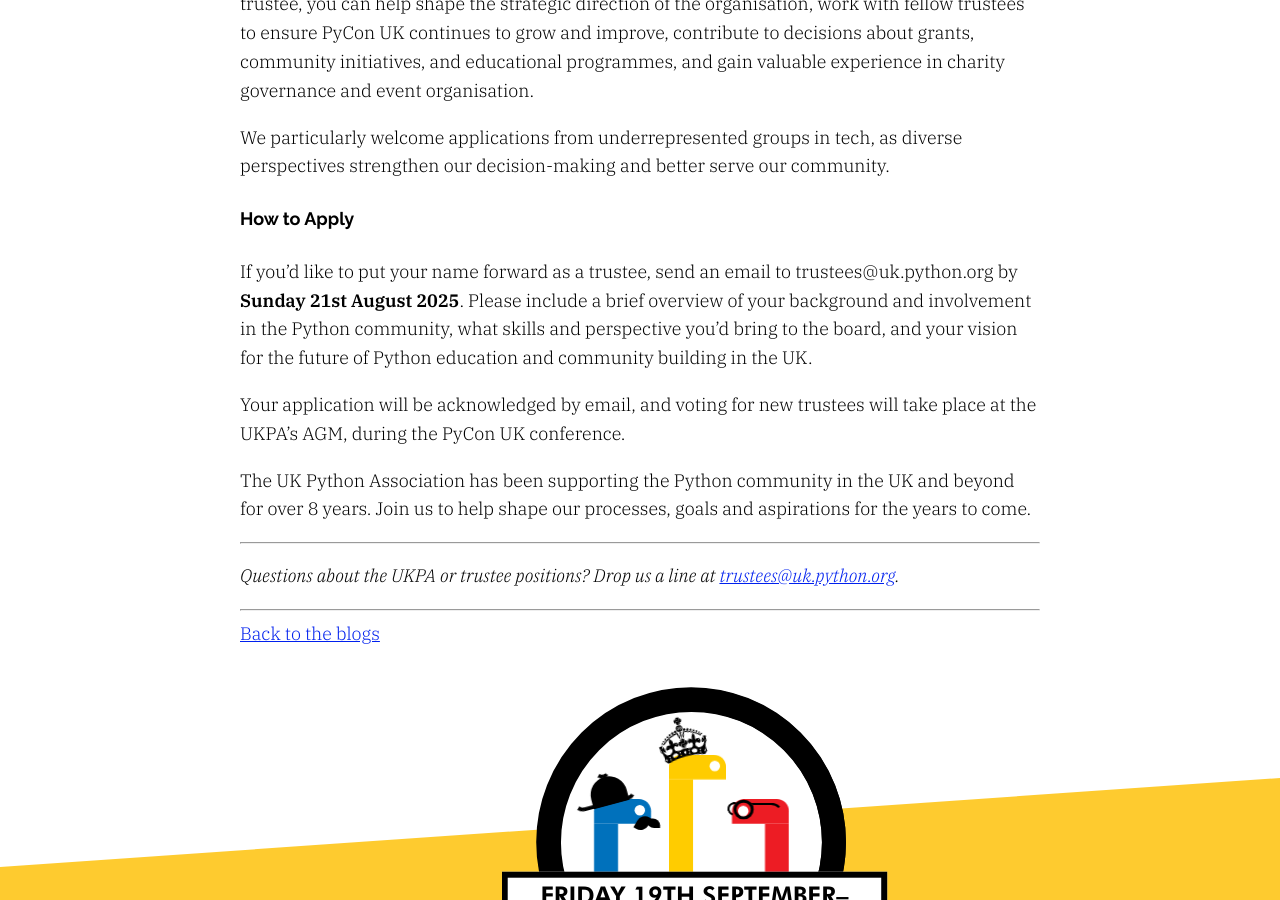
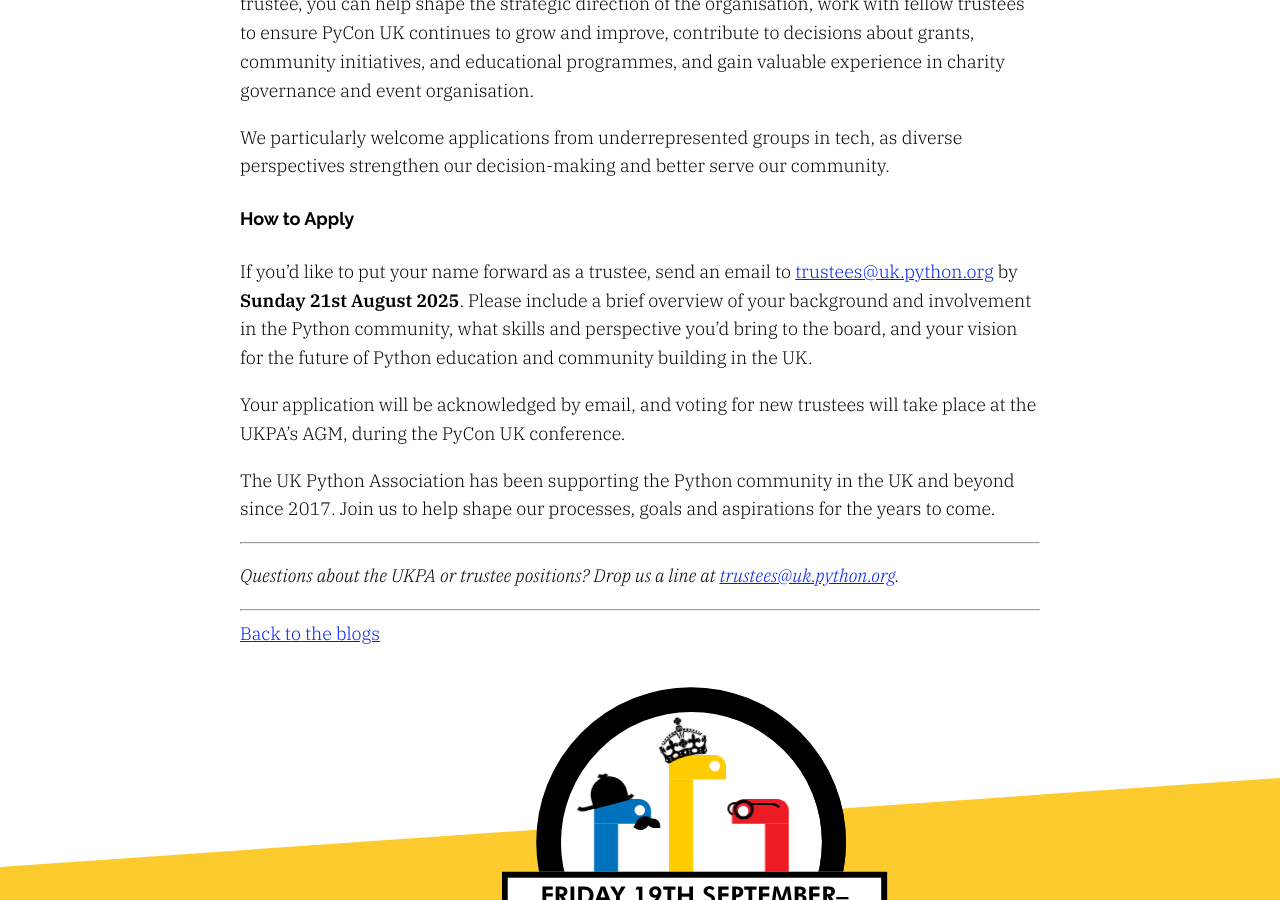
Before and after one commit to gma/2025.pyconuk.org, a Jekyll site: the page built from src/_posts/2025-08-06-the-ukpa-needs-you.md, in a window 1280 px wide and 900 px high, scrolled down 1399 px. Built offline with Jekyll 4.4.1, drawn with Linux system fonts in a browser that asks for light colours.

Commit message:
Fix charity and email links

```diff
--- a/src/_posts/2025-08-06-the-ukpa-needs-you.md
+++ b/src/_posts/2025-08-06-the-ukpa-needs-you.md
@@ -7,7 +7,7 @@ There is a charitable organisation, the [UK Python Association](https://uk.pytho
 
 ## What is the UKPA?
 
-The UK Python Association is a registered charity (registered in England and Wales, charity no. [1173471](http://apps.charitycommission.gov.uk/Showcharity/RegisterOfCharities/CharityWithoutPartB.aspx?RegisteredCharityNumber=1173471&SubsidiaryNumber=0)) dedicated to advancing education in the Python programming language in the UK and beyond. Established to support and grow the Python community, the UKPA serves as the driving force behind the annual PyCon UK conference and other initiatives that promote Python education and collaboration.
+The UK Python Association is a registered charity (registered in England and Wales, charity no. [1173471](https://register-of-charities.charitycommission.gov.uk/en/charity-search/-/charity-details/5101629?_uk_gov_ccew_onereg_charitydetails_web_portlet_CharityDetailsPortlet_organisationNumber=5101629)) dedicated to advancing education in the Python programming language in the UK and beyond. Established to support and grow the Python community, the UKPA serves as the driving force behind the annual PyCon UK conference and other initiatives that promote Python education and collaboration.
 
 The UKPA exists to promote Python education across all levels, from beginners taking their first steps to experienced developers sharing advanced techniques. We foster community growth by creating opportunities for Python enthusiasts to connect, learn, and collaborate, while supporting diversity and inclusion in the tech community to ensure Python is accessible to everyone.
 
@@ -29,11 +29,11 @@ We particularly welcome applications from underrepresented groups in tech, as di
 
 #### How to Apply
 
-If you’d like to put your name forward as a trustee, send an email to trustees@uk.python.org by **Sunday 21st August 2025**. Please include a brief overview of your background and involvement in the Python community, what skills and perspective you'd bring to the board, and your vision for the future of Python education and community building in the UK.
+If you’d like to put your name forward as a trustee, send an email to [trustees@uk.python.org](mailto:trustees@uk.python.org) by **Sunday 21st August 2025**. Please include a brief overview of your background and involvement in the Python community, what skills and perspective you'd bring to the board, and your vision for the future of Python education and community building in the UK.
 
 Your application will be acknowledged by email, and voting for new trustees will take place at the UKPA’s AGM, during the PyCon UK conference.
 
-The UK Python Association has been supporting the Python community in the UK and beyond for over 8 years. Join us to help shape our processes, goals and aspirations for the years to come.
+The UK Python Association has been supporting the Python community in the UK and beyond since 2017. Join us to help shape our processes, goals and aspirations for the years to come.
 
 ---
 *Questions about the UKPA or trustee positions? Drop us a line at [trustees@uk.python.org](mailto:trustees@uk.python.org).*
```
